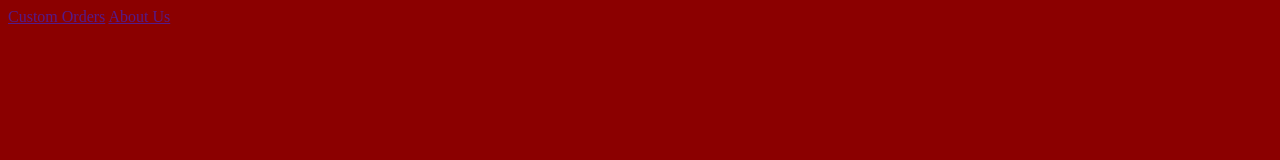
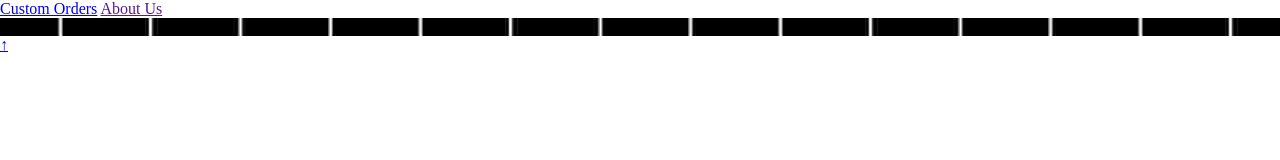
Before and after one commit to KL-Indigo/loserlonerloverwd1final, a plain HTML site: page index.html in a window 1280 px wide. Drawn offline with Linux system fonts and the light colour scheme; a web font is replaced by a local one.

Commit message:
adds 2
adds second web page
starts to build out style.css

```diff
--- a/index.html
+++ b/index.html
@@ -10,7 +10,7 @@
 <body>
     <header>
         <nav>
-            <a href="">Custom Orders</a>
+            <a href="/product01.html">Custom Orders</a>
             <a href="">About Us</a>
         </nav>
     </header>
@@ -28,3 +28,5 @@
     <footer></footer>
 </body>
 </html>
+
+<a href="#TOP" class="back-to-top">&uarr;</a>
--- a/style.css
+++ b/style.css
@@ -1,3 +1,11 @@
-body {
-    background-color: darkred;
+@import url('https://fonts.googleapis.com/css2?family=Gruppo&family=Mr+Dafoe&family=Special+Elite&display=swap');
+
+* {
+    margin: 0;
+    padding: 0;
+    box-sizing: border-box;
 }
+
+main {
+    background-image: url(/images/WhiteOnBlackGrid.png);
+}
```
Also changed, not shown: product01.html (added, +15 -0 lines), images/WhiteOnBlackGrid.png (added).
